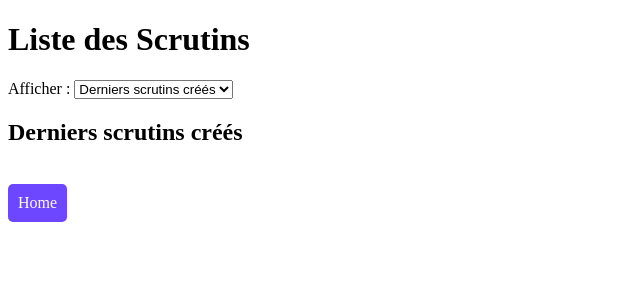
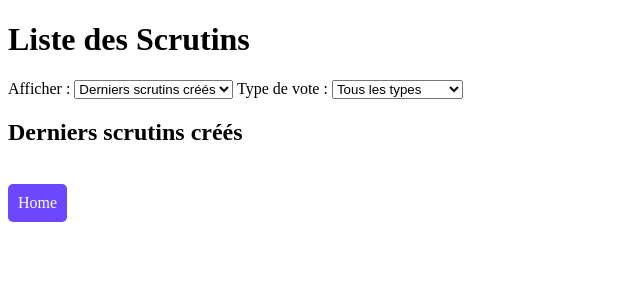
Before and after one commit to fouuuadi/PyVote, a Flask app: page /ballot/view_ballots in a window 1280 px wide. Shown: the top 300 px of the page, without its empty margins (0-640 px from the left). Run offline with Flask 3, Linux system fonts and the light colour scheme; data that the repository does not hold is empty.

Commit message:
update: filter type vote home scrutin

```diff
--- a/api/routes/ballot.py
+++ b/api/routes/ballot.py
@@ -132,17 +132,28 @@ def create_ballot():
 @ballot_bp.route('/view_ballots', methods=['GET'])
 def view_ballots():
     """
-    Affiche les 10 derniers scrutins par défaut, avec un filtre pour voir les scrutins actifs.
+    Route pour afficher la liste des scrutins avec des filtres.
     """
-    filter_type = request.args.get('filter', 'latest')  # Filtre par défaut : "latest"
+    filter_type = request.args.get('filter', 'latest')  # Par défaut : derniers scrutins créés
+    type_vote = request.args.get('type_vote', 'all')  # Par défaut : tous les types
 
+    # Construire la requête MongoDB
+    query = {}
     if filter_type == 'active':
-        ballots = list(ballot_collection.find({"status": "Open"}).sort("start_date", -1).limit(10))
-    else:  # Par défaut, on affiche les derniers scrutins créés
-        ballots = list(ballot_collection.find().sort("start_date", -1).limit(10))
+        query["status"] = "Open"  # Scrutins actifs
+    if type_vote != 'all':
+        query["type_vote"] = type_vote  # Filtrer par type de vote si sélectionné
+
+    # Récupérer les scrutins correspondant
+    ballots = list(ballot_collection.find(query).sort("start_date", -1).limit(10))
 
     # Convertir les ObjectId en chaînes de caractères
     for ballot in ballots:
         ballot["_id"] = str(ballot["_id"])
 
-    return render_template('view_ballots.html', ballots=ballots, filter_type=filter_type)
+    return render_template(
+        'view_ballots.html',
+        ballots=ballots,
+        filter_type=filter_type,
+        type_vote=type_vote
+    )
--- a/templates/view_ballots.html
+++ b/templates/view_ballots.html
@@ -15,9 +15,23 @@
             <option value="latest" {% if filter_type == 'latest' %}selected{% endif %}>Derniers scrutins créés</option>
             <option value="active" {% if filter_type == 'active' %}selected{% endif %}>Scrutins actifs</option>
         </select>
+
+        <label for="type_vote">Type de vote :</label>
+        <select name="type_vote" id="type_vote" onchange="this.form.submit()">
+            <option value="all" {% if type_vote == 'all' %}selected{% endif %}>Tous les types</option>
+            <option value="Vote Majoritaire" {% if type_vote == 'Vote Majoritaire' %}selected{% endif %}>Vote majoritaire</option>
+            <option value="Vote Proportionnel" {% if type_vote == 'Vote Proportionnel' %}selected{% endif %}>Vote proportionnel</option>
+            <option value="Vote Condorcet" {% if type_vote == 'Vote Condorcet' %}selected{% endif %}>Vote Condorcet</option>
+        </select>
     </form>
 
-    <h2>{% if filter_type == 'latest' %}Derniers scrutins créés{% else %}Scrutins actifs{% endif %}</h2>
+    <h2>
+        {% if filter_type == 'latest' %}
+            Derniers scrutins créés
+        {% elif filter_type == 'active' %}
+            Scrutins actifs
+        {% endif %}
+    </h2>
 
     <!-- Liste des scrutins -->
     <ul>
```
